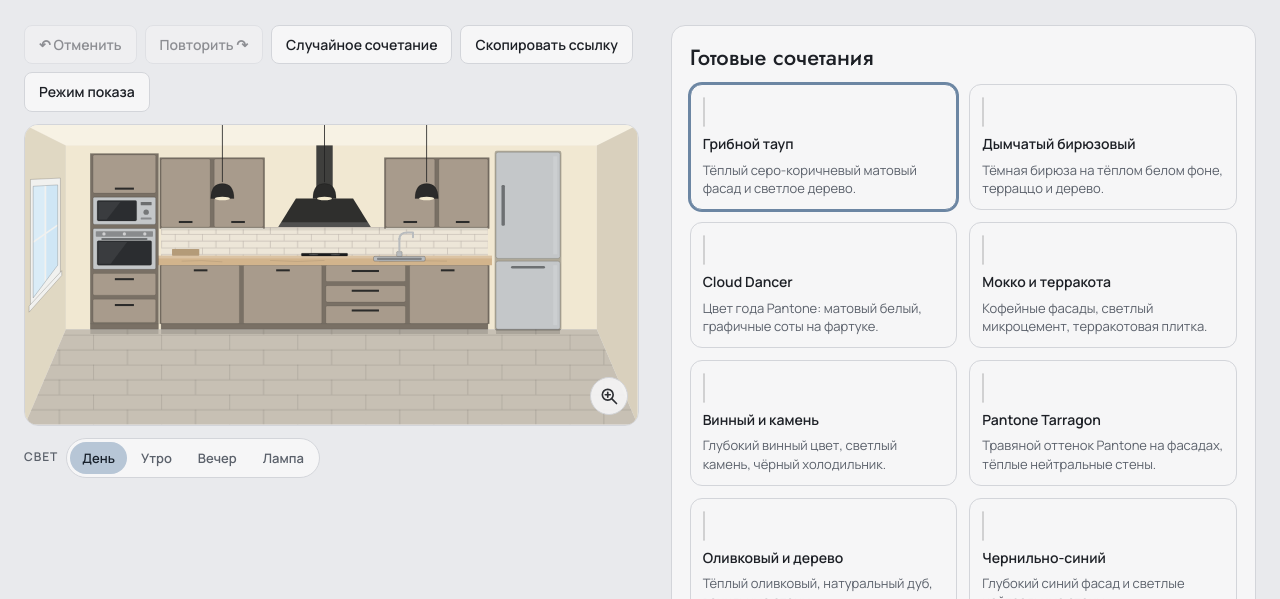
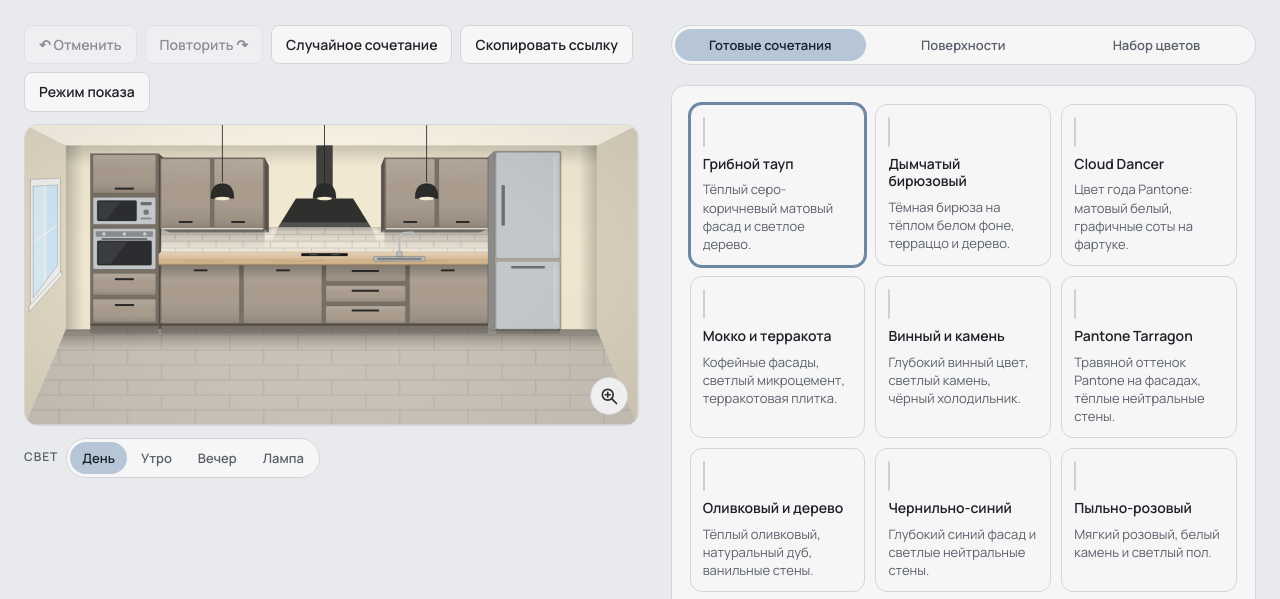
Before and after one commit to SpUm09/kitchen-fitting-lab, a plain HTML site: page index.html in a window 1280 px wide. Shown: the part 161-760 px from the top of the page. Drawn offline with Linux system fonts and the light colour scheme.

Commit message:
new 3d model

```diff
--- a/app.js
+++ b/app.js
@@ -255,7 +255,7 @@ function apply(){
   var ft=sel.floorTex;
   dsp('fl-persp',ft==='tile'||ft==='planks');dsp('fl-horiz',ft==='tile');
   document.getElementById('floorov').setAttribute('fill',['herring','checker','terrazzo','slabs'].indexOf(ft)>=0?'url(#fp-'+ft+')':'none');
-  dsp('fridgeG',sel.fridgeOn);dsp('colG',sel.colOn);
+  dsp('fridgeG',sel.fridgeOn);dsp('colG',sel.colOn);dsp('colFace',sel.colOn);
   grid.querySelectorAll('.fvfill').forEach(function(r){r.setAttribute('fill',floorHex())});
   grid.querySelectorAll('.toggle input').forEach(function(i){i.checked=!!sel[i.dataset.key]});
   grid.querySelectorAll('.chip').forEach(function(b){var k=b.dataset.kind,v=k==='type'?sel.tileType:k==='grout'?sel.grout:k==='floortex'?sel.floorTex:k==='toptex'?sel.topTex:k==='fronttex'?sel.frontTex:sel[cur().id];b.setAttribute('aria-pressed',String(v===b.dataset.id))});
@@ -305,7 +305,7 @@ function setZoom(on){
 }
 document.getElementById('sceneSvg').addEventListener('click',function(e){
   if(scene.classList.contains('zoomed')||document.body.classList.contains('presenting'))return;
-  var g=e.target.closest('[data-s]');if(g)setTab(g.dataset.s);
+  var g=e.target.closest('[data-s]');if(g){setRPanel('editor',true);setTab(g.dataset.s)}
 });
 zoomBtn.addEventListener('click',function(e){e.stopPropagation();setZoom(!scene.classList.contains('zoomed'))});
 document.addEventListener('keydown',function(e){if(e.key==='Escape')setZoom(false)});
@@ -364,8 +364,8 @@ document.addEventListener('keydown',function(e){
 })();
 
 var LIGHTS=[
- {id:'day',name:'День',tint:'#FFFFFF',ta:0,va:0,glow:0,sky:'#CFE6F5'},
- {id:'morning',name:'Утро',tint:'#CFE0FA',ta:.4,va:0,glow:0,sky:'#E4EEF9'},
+ {id:'day',name:'День',tint:'#FFFFFF',ta:0,va:.08,glow:0,sky:'#CFE6F5'},
+ {id:'morning',name:'Утро',tint:'#CFE0FA',ta:.4,va:.08,glow:0,sky:'#E4EEF9'},
  {id:'evening',name:'Вечер',tint:'#EBBFB4',ta:.34,va:.2,glow:.7,sky:'#F1B27E'},
  {id:'lamp',name:'Лампа',tint:'#FFC97A',ta:.5,va:.36,glow:1,sky:'#26354F'}
 ];
@@ -462,6 +462,7 @@ var TEXOV=[];
 document.querySelectorAll('#sceneSvg .front,#sceneSvg .top').forEach(function(n){
   var c=n.cloneNode(false);c.removeAttribute('class');c.removeAttribute('id');c.setAttribute('stroke','none');c.setAttribute('pointer-events','none');c.setAttribute('fill','none');
   c.dataset.tx=n.classList.contains('front')?'front':'top';n.parentNode.insertBefore(c,n.nextSibling);TEXOV.push(c);
+  if(c.dataset.tx==='front'){var sh=c.cloneNode(false);sh.setAttribute('fill','url(#g3-front)');sh.dataset.tx='';c.parentNode.insertBefore(sh,c.nextSibling)}
 });
 function texFill(kind){var t=kind==='top'?sel.topTex:sel.frontTex;return (t==='plain'||t==='matte')?'none':'url(#tx-'+kind+'-'+t+')'}
 function texName(list,v){return list.filter(function(t){return t[0]===v})[0][1]}
@@ -502,6 +503,24 @@ document.getElementById('share').onclick=function(){
   if(navigator.clipboard&&navigator.clipboard.writeText){navigator.clipboard.writeText(url).then(function(){box.hidden=true;say('Ссылка скопирована')},fallback)}else{fallback()}
 };
 LIGHTS.forEach(function(l){var b=el('button',null,l.name);b.type='button';b.dataset.l=l.id;b.setAttribute('aria-pressed',String(l.id===light));b.onclick=function(){setLight(l.id,true)};document.getElementById('showLight').appendChild(b)});
+
+var RPANELS=['presets','editor','sum'],rtabs=document.getElementById('rtabs');
+function setRPanel(id,save){
+  if(RPANELS.indexOf(id)<0)id='presets';
+  RPANELS.forEach(function(p){
+    var on=p===id,b=document.getElementById('rt-'+p),s=document.getElementById('rp-'+p);
+    b.setAttribute('aria-selected',String(on));b.setAttribute('aria-pressed',String(on));b.tabIndex=on?0:-1;s.hidden=!on;
+  });
+  if(save){try{localStorage.setItem('kitchen-fitting-rtab',id)}catch(e){}}
+}
+rtabs.addEventListener('click',function(e){var b=e.target.closest('button[data-p]');if(b)setRPanel(b.dataset.p,true)});
+rtabs.addEventListener('keydown',function(e){
+  var i=RPANELS.indexOf(document.activeElement&&document.activeElement.dataset.p);if(i<0)return;
+  var n=e.key==='ArrowRight'?i+1:e.key==='ArrowLeft'?i-1:-1;if(n<0)return;
+  n=(n+RPANELS.length)%RPANELS.length;e.preventDefault();setRPanel(RPANELS[n],true);document.getElementById('rt-'+RPANELS[n]).focus();
+});
+var rsv='presets';try{rsv=localStorage.getItem('kitchen-fitting-rtab')||'presets'}catch(e){}
+setRPanel(rsv,false);
 checkSecret();
 applyHash();
 window.addEventListener('hashchange',function(){checkSecret();applyHash()});
--- a/index.html
+++ b/index.html
@@ -53,6 +53,11 @@
 <pattern id="tx-top-wood" width="200" height="28" patternUnits="userSpaceOnUse"><path d="M0 4Q40 2 80 5T160 4T200 4M0 11Q50 9 100 12T200 11M0 18Q30 20 70 17T140 19T200 18M0 24Q60 22 110 25T200 24" stroke="#000" stroke-opacity=".17" stroke-width=".9" fill="none"/><path d="M0 7Q60 6 120 8T200 7M0 15Q40 14 90 16T200 15" stroke="#fff" stroke-opacity=".13" stroke-width=".9" fill="none"/></pattern>
 <pattern id="tx-top-marble" width="240" height="120" patternUnits="userSpaceOnUse"><path d="M0 20C40 10 60 40 100 30S170 0 240 20" stroke="#000" stroke-opacity=".05" stroke-width="6" fill="none"/><path d="M0 20C40 10 60 40 100 30S170 0 240 20" stroke="#000" stroke-opacity=".28" stroke-width=".9" fill="none"/><path d="M0 70C50 80 80 50 130 62S200 100 240 70" stroke="#000" stroke-opacity=".22" stroke-width=".9" fill="none"/><path d="M60 0C75 30 45 60 70 90S55 110 60 120" stroke="#000" stroke-opacity=".18" stroke-width=".8" fill="none"/><path d="M160 0C150 40 180 60 160 120" stroke="#000" stroke-opacity=".16" stroke-width=".8" fill="none"/><path d="M0 100C30 95 60 110 90 104" stroke="#000" stroke-opacity=".14" stroke-width=".7" fill="none"/></pattern>
 <pattern id="tx-top-speckle" width="60" height="40" patternUnits="userSpaceOnUse"><circle cx="5" cy="6" r="1.2" fill="#000" fill-opacity=".28"/><circle cx="19" cy="14" r=".9" fill="#fff" fill-opacity=".5"/><circle cx="33" cy="5" r="1.4" fill="#000" fill-opacity=".24"/><circle cx="47" cy="12" r=".9" fill="#000" fill-opacity=".3"/><circle cx="11" cy="24" r="1" fill="#fff" fill-opacity=".5"/><circle cx="27" cy="30" r="1.3" fill="#000" fill-opacity=".26"/><circle cx="41" cy="26" r=".8" fill="#fff" fill-opacity=".5"/><circle cx="54" cy="35" r="1.1" fill="#000" fill-opacity=".28"/><circle cx="6" cy="36" r=".8" fill="#000" fill-opacity=".22"/></pattern>
+<linearGradient id="g3-down" x1="0" y1="0" x2="0" y2="1"><stop offset="0" stop-color="#000" stop-opacity=".32"/><stop offset="1" stop-color="#000" stop-opacity="0"/></linearGradient>
+<linearGradient id="g3-right" x1="0" y1="0" x2="1" y2="0"><stop offset="0" stop-color="#000" stop-opacity=".2"/><stop offset="1" stop-color="#000" stop-opacity="0"/></linearGradient>
+<linearGradient id="g3-left" x1="0" y1="0" x2="1" y2="0"><stop offset="0" stop-color="#000" stop-opacity="0"/><stop offset="1" stop-color="#000" stop-opacity=".2"/></linearGradient>
+<linearGradient id="g3-gloss" x1="0" y1="0" x2="0" y2="1"><stop offset="0" stop-color="#fff" stop-opacity="0"/><stop offset="1" stop-color="#fff" stop-opacity=".13"/></linearGradient>
+<linearGradient id="g3-front" x1="0" y1="0" x2="0" y2="1"><stop offset="0" stop-color="#fff" stop-opacity=".13"/><stop offset=".45" stop-color="#fff" stop-opacity="0"/><stop offset="1" stop-color="#000" stop-opacity=".13"/></linearGradient>
 </defs>
 <g data-s="wall">
 <polygon points="0,0 900,0 840,30 60,30" class="wall"/>
@@ -63,6 +68,7 @@
 <polygon points="900,0 840,30 840,300 900,440" class="wall"/>
 <polygon points="900,0 840,30 840,300 900,440" fill="#000" fill-opacity=".1"/>
 </g>
+<g pointer-events="none"><rect x="60" y="30" width="780" height="30" fill="url(#g3-down)" opacity=".5"/><rect x="60" y="30" width="26" height="270" fill="url(#g3-right)"/><rect x="814" y="30" width="26" height="270" fill="url(#g3-left)"/></g>
 <g id="winG" data-s="window">
 <polygon points="8,80 52,78 52,217 8,268" class="win" stroke="#000" stroke-opacity=".25"/>
 <polygon points="12,90 48,88 48,206 12,254" class="winglass" fill="#CFE6F5"/>
@@ -77,12 +83,15 @@
 <g id="fl-horiz" clip-path="url(#fc)" stroke="#000" stroke-opacity=".13" fill="none"><path d="M0 316H900M0 337H900M0 366H900M0 405H900"/></g>
 <polygon id="floorov" points="60,300 840,300 900,440 0,440" fill="none"/>
 </g>
+<g pointer-events="none"><polygon points="60,300 840,300 852.9,330 47.1,330" fill="url(#g3-down)"/><polygon points="60,300 840,300 900,440 0,440" fill="url(#g3-gloss)"/></g>
+<g id="colFace" data-s="body" stroke="#000" stroke-opacity=".2"><polygon points="196,42 208.7,52.4 208.7,298 196,300" class="carc"/><polygon points="196,42 208.7,52.4 208.7,298 196,300" fill="#000" fill-opacity=".28" stroke="none"/></g>
 <g transform="translate(100 0)">
 <g data-s="tile">
 <rect x="100" y="150" width="480" height="44" class="tile"/>
 <rect id="tileov" x="100" y="150" width="480" height="44" fill="url(#pat-subway)"/>
 <rect x="100" y="150" width="480" height="5" fill="#000" fill-opacity=".07"/>
 </g>
+<g pointer-events="none"><rect x="98" y="152" width="154" height="30" fill="url(#g3-down)" opacity=".8"/><rect x="428" y="152" width="154" height="30" fill="url(#g3-down)" opacity=".8"/><rect class="hood-alt" display="none" x="252" y="152" width="176" height="30" fill="url(#g3-down)" opacity=".8"/></g>
 <g data-s="body" stroke="#000" stroke-opacity=".2">
 <rect x="98" y="48" width="154" height="104" class="carc"/>
 <rect x="428" y="48" width="154" height="104" class="carc"/>
@@ -100,6 +109,9 @@
 <rect x="342" y="266" width="117" height="26" rx="2" class="front"/>
 <rect x="465" y="206" width="115" height="86" rx="2" class="front"/>
 </g>
+<g pointer-events="none"><rect x="98" y="206" width="484" height="22" fill="url(#g3-down)" opacity=".85"/></g>
+<g data-s="body" stroke="#000" stroke-opacity=".2"><polygon points="252,48 258,60 258,158 252,152" class="carc"/><polygon points="428,48 423.3,60 423.3,158 428,152" class="carc"/></g>
+<g pointer-events="none" fill="#000"><polygon points="252,48 258,60 258,158 252,152" fill-opacity=".26"/><polygon points="428,48 423.3,60 423.3,158 428,152" fill-opacity=".26"/><polygon points="98,152 252,152 258,158 113,158" fill-opacity=".4"/><polygon points="428,152 582,152 568,158 423.3,158" fill-opacity=".4"/><polygon class="hood-alt" display="none" points="252,152 428,152 423.3,158 258,158" fill-opacity=".4"/></g>
 <g data-s="handle" class="handle">
 <rect x="126" y="141" width="20" height="3"/><rect x="203" y="141" width="20" height="3"/><rect x="456" y="141" width="20" height="3"/><rect x="533" y="141" width="20" height="3"/>
 <rect x="148" y="212" width="20" height="3"/><rect x="269" y="212" width="20" height="3"/><rect x="380" y="213" width="40" height="3"/><rect x="380" y="242" width="40" height="3"/><rect x="380" y="271" width="40" height="3"/><rect x="511" y="212" width="20" height="3"/>
@@ -109,23 +121,27 @@
 <rect x="328" y="30" width="24" height="80" fill="#fff" fill-opacity=".08"/>
 <polygon points="272,150 408,150 382,108 298,108" class="hood"/>
 <polygon points="272,150 408,150 404,143 276,143" fill="#fff" fill-opacity=".16"/>
+<polygon points="272,150 408,150 420,176 260,176" fill="url(#g3-down)" opacity=".55" pointer-events="none"/>
 </g>
 <g data-s="body" class="hood-alt" display="none" stroke="#000" stroke-opacity=".2"><rect x="252" y="48" width="176" height="104" class="carc"/></g>
 <g data-s="front" class="hood-alt" display="none" stroke="#000" stroke-opacity=".14"><rect x="254" y="50" width="84" height="100" rx="2" class="front"/><rect x="342" y="50" width="84" height="100" rx="2" class="front"/></g>
 <g data-s="handle" class="handle hood-alt" display="none"><rect x="286" y="141" width="20" height="3"/><rect x="374" y="141" width="20" height="3"/></g>
 <g data-s="top">
+<polygon points="100,186 580,186 586,192 94,192" class="top"/>
+<polygon points="100,186 580,186 586,192 94,192" fill="#fff" fill-opacity=".3"/>
 <rect x="94" y="192" width="492" height="14" class="top"/>
 <rect x="94" y="192" width="492" height="4" fill="#fff" fill-opacity=".2"/>
 <path d="M130 200Q160 198 190 201M260 199Q300 202 340 199M420 201Q470 198 520 200" stroke="#000" stroke-opacity=".12" stroke-width="1" fill="none"/>
-<rect x="116" y="182" width="40" height="10" rx="1" class="top"/>
-<rect x="116" y="182" width="40" height="10" rx="1" fill="#000" fill-opacity=".14"/>
+<rect x="94" y="204" width="492" height="2" fill="#000" fill-opacity=".22"/>
 </g>
 <g data-s="hob"><rect x="306" y="188.5" width="68" height="4" rx="1" class="hob" stroke="#000" stroke-opacity=".3"/><ellipse cx="324" cy="190.5" rx="7" ry="1" fill="#fff" fill-opacity=".22"/><ellipse cx="356" cy="190.5" rx="7" ry="1" fill="#fff" fill-opacity=".22"/></g>
 <g data-s="sink"><rect x="412" y="193" width="76" height="7" rx="2" class="sink" stroke="#000" stroke-opacity=".3"/><rect x="417" y="195" width="66" height="3.5" rx="1.5" fill="#000" fill-opacity=".3"/></g>
 <g data-s="faucet"><rect x="446" y="186" width="8" height="7" rx="1" class="faucet" stroke="#000" stroke-opacity=".25"/><rect x="448.5" y="166" width="3" height="20" class="faucet"/><path d="M450 168Q450 158 462 158L470 158L470 165" class="faucet-s" stroke-width="3" stroke-linecap="round" stroke-linejoin="round"/></g>
-<g data-s="plinth"><rect x="100" y="292" width="480" height="8" class="plinth" stroke="#000" stroke-opacity=".2"/></g>
+<g data-s="plinth"><rect x="100" y="292" width="480" height="8" class="plinth" stroke="#000" stroke-opacity=".2"/><rect x="100" y="292" width="480" height="3" fill="#000" fill-opacity=".3"/></g>
 <rect x="100" y="300" width="480" height="7" fill="#000" fill-opacity=".14"/>
 <g id="fridgeG" data-s="fridge">
+<polygon points="590,38 580.4,46.5 580.4,299.9 590,302" class="fridge" stroke="#000" stroke-opacity=".2"/>
+<polygon points="590,38 580.4,46.5 580.4,299.9 590,302" fill="#000" fill-opacity=".3"/>
 <rect x="590" y="38" width="98" height="264" rx="3" fill="#000" fill-opacity=".28"/>
 <rect x="592" y="40" width="94" height="156" rx="3" class="fridge" stroke="#000" stroke-opacity=".2"/>
 <rect x="592" y="200" width="94" height="100" rx="3" class="fridge" stroke="#000" stroke-opacity=".2"/>
@@ -162,7 +178,7 @@
 <polygon points="108,172 150,172 126,204 108,204" fill="#fff" fill-opacity=".07" stroke="none"/>
 <rect x="112" y="166" width="68" height="3" rx="1.5" fill="#6D7072" stroke="none"/>
 </g>
-<g data-s="plinth"><rect x="96" y="292" width="100" height="8" class="plinth" stroke="#000" stroke-opacity=".2"/></g>
+<g data-s="plinth"><rect x="96" y="292" width="100" height="8" class="plinth" stroke="#000" stroke-opacity=".2"/><rect x="96" y="292" width="100" height="3" fill="#000" fill-opacity=".3"/></g>
 <rect x="96" y="300" width="100" height="7" fill="#000" fill-opacity=".14"/>
 </g>
 <g id="ledG" pointer-events="none"><rect class="ledstrip" x="200" y="151" width="150" height="2.4" rx="1" fill="#D8D3C8"/><rect class="ledstrip" x="530" y="151" width="150" height="2.4" rx="1" fill="#D8D3C8"/><rect class="ledstrip hood-alt" display="none" x="352" y="151" width="176" height="2.4" rx="1" fill="#D8D3C8"/></g>
@@ -180,13 +196,15 @@
 </div>
 
 <div class="right">
-<section class="panel" aria-labelledby="prttl">
+<div class="seg rtabs" id="rtabs" role="tablist" aria-label="Разделы"><button type="button" role="tab" id="rt-presets" data-p="presets" aria-controls="rp-presets">Готовые сочетания</button><button type="button" role="tab" id="rt-editor" data-p="editor" aria-controls="rp-editor">Поверхности</button><button type="button" role="tab" id="rt-sum" data-p="sum" aria-controls="rp-sum">Набор цветов</button></div>
+<div class="rbody">
+<section class="panel" id="rp-presets" data-panel="presets" role="tabpanel" aria-labelledby="rt-presets">
 <h2 id="prttl">Готовые сочетания</h2>
 <div class="presets" id="presets"></div>
 <p class="note">Сочетания собраны по обзорам трендов 2026 года: <a href="https://www.homesandgardens.com/kitchens/kitchen-color-trends-2026" target="_blank" rel="noopener">Homes &amp; Gardens</a>, <a href="https://www.livingetc.com/ideas/kitchen-color-trends-2026" target="_blank" rel="noopener">Livingetc</a>, <a href="https://www.worktophub.co.uk/help-and-ideas/2026-top-kitchen-colour-trends" target="_blank" rel="noopener">Worktop Hub</a>. Оттенки приблизительные.</p>
 </section>
 
-<section class="panel" aria-labelledby="mnttl">
+<section class="panel" id="rp-editor" data-panel="editor" role="tabpanel" aria-labelledby="rt-editor" hidden>
 <h2 id="mnttl">Подбор по поверхностям</h2>
 <div class="folder">
 <div class="tabs" id="tabs" role="tablist" aria-label="Поверхность"></div>
@@ -195,13 +213,14 @@
 <p class="note">Pantone: цвет года 2026 и палитра весны–лета 2027 из отчёта Pantone по Неделе моды в Нью-Йорке. <a href="https://fashionunited.uk/news/fashion/pantone-nyfw-spring-summer-2027-color-trend-report-the-top-10-colors/2026092190442" target="_blank" rel="noopener">Источник</a></p>
 </section>
 
-<section class="panel" aria-labelledby="sumttl">
+<section class="panel" id="rp-sum" data-panel="sum" role="tabpanel" aria-labelledby="rt-sum" hidden>
 <div class="sumhead">
 <h2 id="sumttl">Набор цветов</h2>
 <div style="display:flex;align-items:center;gap:12px;flex-wrap:wrap"><span class="status" id="msg" role="status" aria-live="polite"></span><button class="btn" id="copy" type="button">Скопировать список</button></div>
 </div>
 <ul class="sumlist" id="sumlist"></ul>
 </section>
+</div>
 </div>
 </div>
 
--- a/style.css
+++ b/style.css
@@ -82,7 +82,7 @@ button{font:inherit;color:inherit}
 .lockbtn[aria-pressed="true"]{color:var(--ink);background:var(--tint);border-color:var(--line)}
 .lockbtn svg{width:16px;height:16px;display:block}
 :focus-visible{outline:2px solid var(--ring);outline-offset:2px}
-.presets{display:grid;grid-template-columns:repeat(auto-fill,minmax(210px,1fr));gap:12px}
+.presets{display:grid;grid-template-columns:repeat(auto-fill,minmax(170px,1fr));gap:10px}
 .preset{display:flex;flex-direction:column;gap:8px;text-align:left;background:var(--surface);border:1px solid var(--line);border-radius:12px;padding:12px;cursor:pointer;min-width:0}
 .preset:hover{border-color:var(--ring)}
 .preset[aria-pressed="true"]{box-shadow:0 0 0 2px var(--ring);border-color:var(--ring)}
@@ -147,3 +147,12 @@ footer a{color:var(--link)}
 .navbtn{flex:none;width:52px;height:52px;border-radius:50%;border:1px solid var(--line);background:var(--surface);color:var(--ink);display:flex;align-items:center;justify-content:center;padding:0;cursor:pointer}
 .navbtn:hover{border-color:var(--ring)}
 .navbtn svg{width:24px;height:24px;display:block}
+.rtabs{display:flex;width:100%}
+.rtabs button{flex:1;white-space:nowrap}
+.rbody{display:flex;flex-direction:column;gap:20px;min-width:0}
+.rbody>.panel[hidden]{display:none}
+.rbody>.panel>h2,.rbody>.panel>.sumhead>h2{position:absolute;width:1px;height:1px;overflow:hidden;clip:rect(0 0 0 0);white-space:nowrap}
+@media (min-width:980px){
+  .rtabs{position:sticky;top:12px;z-index:5;box-shadow:0 0 0 6px var(--bg)}
+}
+@media (max-width:520px){.rtabs button{padding-inline:8px;font-size:13px}}
```
